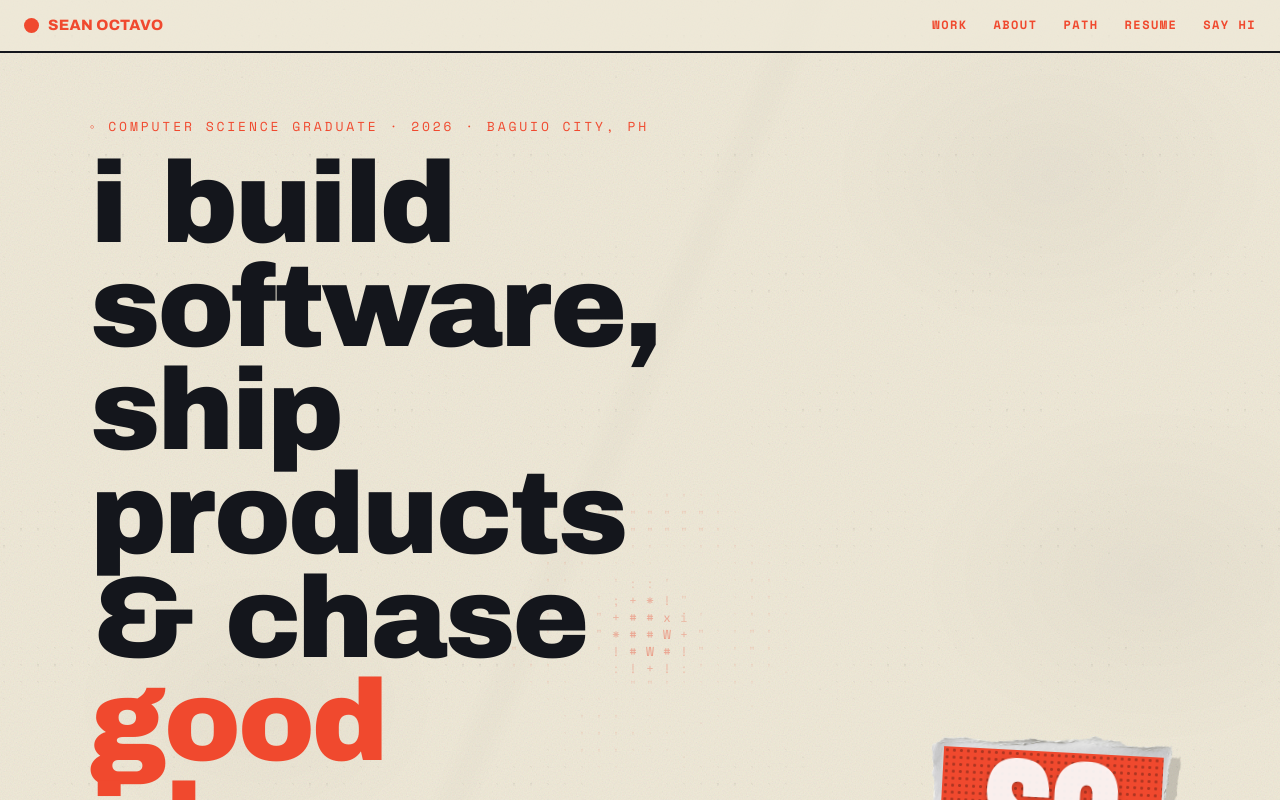
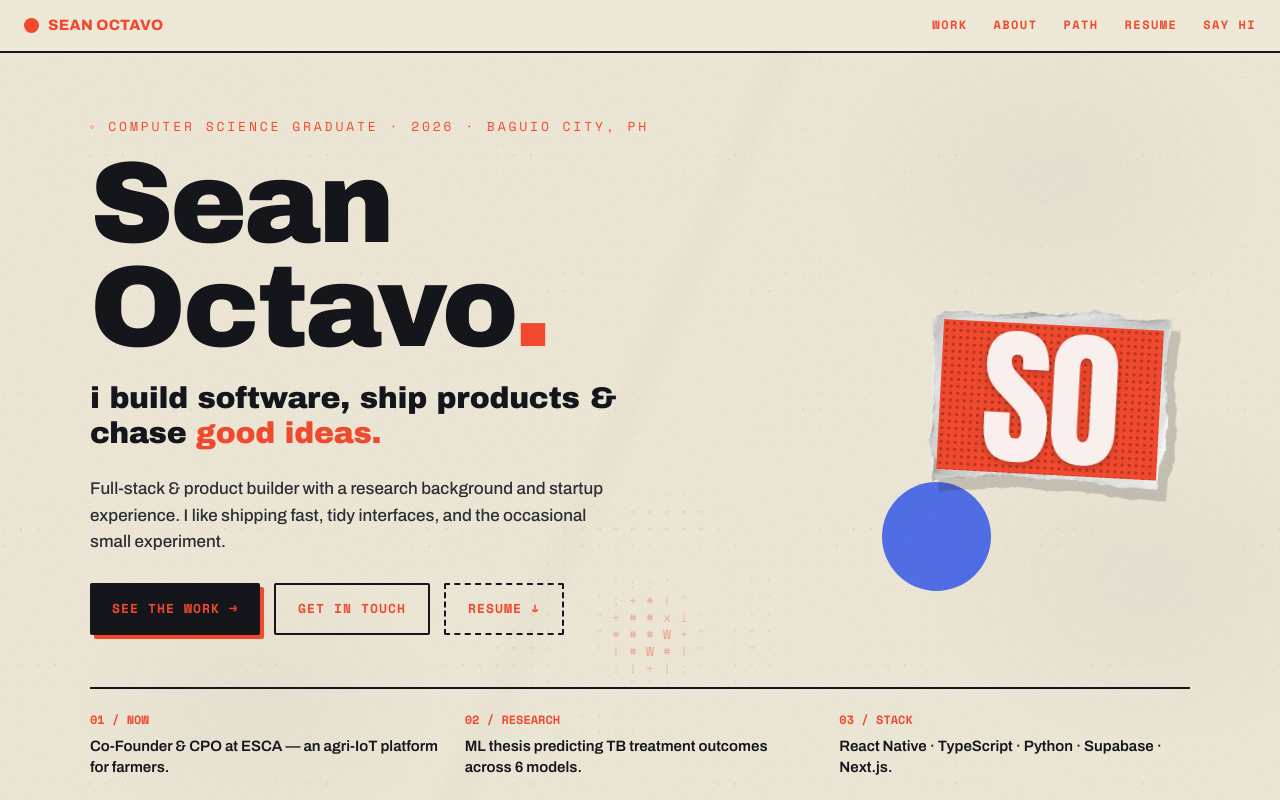
Before and after one commit to seanseand/sean-portfolio, a Next.js app: page / in a window 1280 px wide. Shown: the top 800 px of the page. Built offline with nearby package versions, Linux system fonts and the light colour scheme.

Commit message:
feat(hero): split name headline from tagline, trim bio copy
Splits the H1 into a standalone "Sean Octavo." headline and moves the
"i build software..." line into its own tagline paragraph; shortens the
bio to drop the specific thesis/startup details.

```diff
--- a/src/sections/Hero.tsx
+++ b/src/sections/Hero.tsx
@@ -10,15 +10,17 @@ export const HeroSection = () => {
       <div className="hero-grid grid grid-cols-1 mg:grid-cols-[1.35fr_.8fr] lg:grid-cols-[1.55fr_1fr] gap-[30px] lg:gap-[36px] items-end">
         <div>
           <h1 className="m-0 font-display text-[clamp(46px,9vw,116px)] leading-[0.9] tracking-[-.025em]">
-            i build software,
+            Sean
             <br />
-            ship products
-            <br />
-            &amp; chase <span className="text-coral">good ideas.</span>
+            Octavo<span className="text-coral">.</span>
           </h1>
+          <p className="max-w-[560px] mt-[18px] mg:mt-[22px] mb-0 font-display text-[clamp(19px,2.7vw,30px)] leading-[1.15] tracking-[-.01em]">
+            i build software, ship products &amp; chase{" "}
+            <span className="text-coral">good ideas.</span>
+          </p>
           <p className="max-w-[520px] mt-[22px] mg:mt-[26px] mb-0 font-sans font-medium text-[clamp(15px,1.45vw,17px)] leading-[1.55] text-body">
-            Full-stack &amp; product builder, ML thesis researcher, and co-founder of
-            an agri-IoT startup. I like shipping fast, tidy interfaces, and the
+            Full-stack &amp; product builder with a research background and
+            startup experience. I like shipping fast, tidy interfaces, and the
             occasional small experiment.
           </p>
           <div className="flex gap-[14px] mt-[28px] flex-wrap">
```
